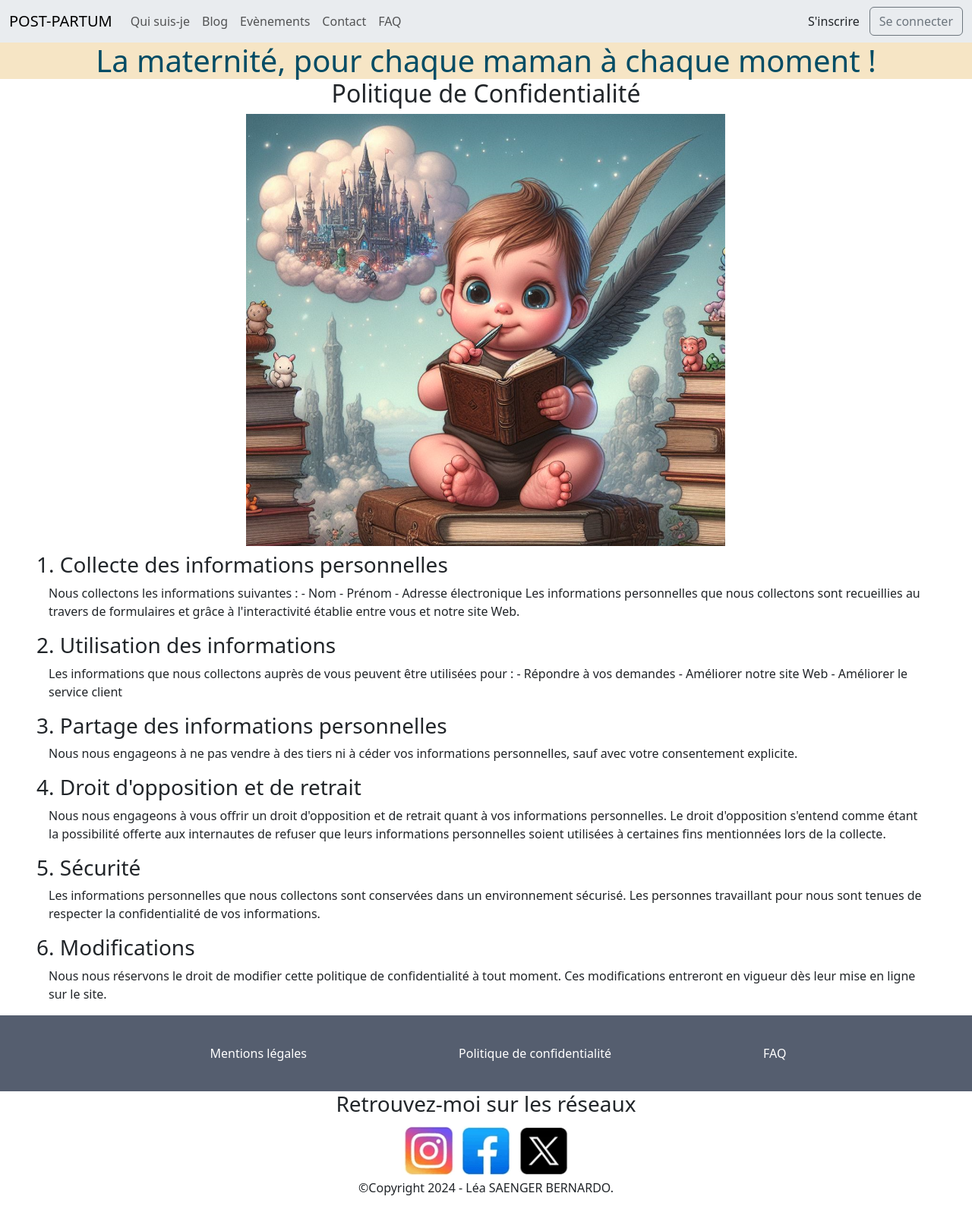
After one commit to Jonathan-Saenger/Post_partum, a Symfony app: template templates/politique.html.twig in a window 1280 px wide. The commit adds this page. Shown: the whole page at 76% size. Run offline with Twig, Linux system fonts and the light colour scheme; the template is opened without the code that fills it, so the values that code supplies are empty; some libraries are stand-ins or nearby versions.

Commit message:
MAIN > Ajout Mentions légales et Politique de confidentialité

```diff
--- a/templates/partials/footer.html.twig
+++ b/templates/partials/footer.html.twig
@@ -2,8 +2,8 @@
 
     <div class="mention">
         <ul class="liste">
-            <li><a href="{{ path('app_mentions_legales')}}#">Mentions légales</a></li>
-            <li><a href="#">Politique de confidentialité</a></li>
+            <li><a href="{{ path('app_mentions_legales')}}">Mentions légales</a></li>
+            <li><a href="{{ path('app_politique')}}">Politique de confidentialité</a></li>
             <li><a href="{{ path('app_faq')}}">FAQ</a></li>
         </ul>
     </div>
--- /dev/null
+++ b/templates/politique.html.twig
@@ -0,0 +1,44 @@
+{% extends 'base.html.twig' %}
+
+{% block title %}Politique de confidentialité{% endblock %}
+
+{% block body %}
+
+<h2> Politique de Confidentialité </h2>
+
+<div class="text-center m-2">
+  <img class="img-fluid w-50" src="{{ asset('/images/annexes/photo_politique.png') }}" alt="Bienvenue sur la rubrique Foire aux Questions">
+</div>
+
+<div class="mx-5">
+
+    <h3 class="tfw-semibold">1. Collecte des informations personnelles </h3>
+        <p class="mx-3">Nous collectons les informations suivantes :
+        - Nom
+        - Prénom
+        - Adresse électronique
+        Les informations personnelles que nous collectons sont recueillies au travers de formulaires et grâce à l'interactivité établie entre vous et notre site Web.</p>
+
+    <h3 class="tfw-semibold">2. Utilisation des informations </h3>
+       <p class="mx-3"> Les informations que nous collectons auprès de vous peuvent être utilisées pour :
+        - Répondre à vos demandes
+        - Améliorer notre site Web
+        - Améliorer le service client</p>
+
+    <h3 class="tfw-semibold">3. Partage des informations personnelles </h3>
+        <p class="mx-3">Nous nous engageons à ne pas vendre à des tiers ni à céder vos informations personnelles, sauf avec votre consentement explicite.</p>
+
+    <h3 class="tfw-semibold">4. Droit d'opposition et de retrait </h3>
+        <p class="mx-3">Nous nous engageons à vous offrir un droit d'opposition et de retrait quant à vos informations personnelles. Le droit d'opposition
+        s'entend comme étant la possibilité offerte aux internautes de refuser que leurs informations personnelles soient utilisées à certaines fins mentionnées lors de la collecte.</p>
+
+    <h3 class="tfw-semibold">5. Sécurité </h3>
+        <p class="mx-3">Les informations personnelles que nous collectons sont conservées dans un environnement sécurisé. Les personnes travaillant pour nous
+        sont tenues de respecter la confidentialité de vos informations.</p>
+
+    <h3 class="tfw-semibold">6. Modifications </h3>
+        <p class="mx-3">Nous nous réservons le droit de modifier cette politique de confidentialité à tout moment. Ces modifications entreront en vigueur dès leur mise en ligne sur le site.</p>
+
+</div>
+
+{% endblock %}
```
Also changed, not shown: src/Controller/PolitiqueController.php (added, +18 -0 lines), templates/mentions.html.twig (+8 -8 lines), public/images/annexes/photo_politique.png (added).
